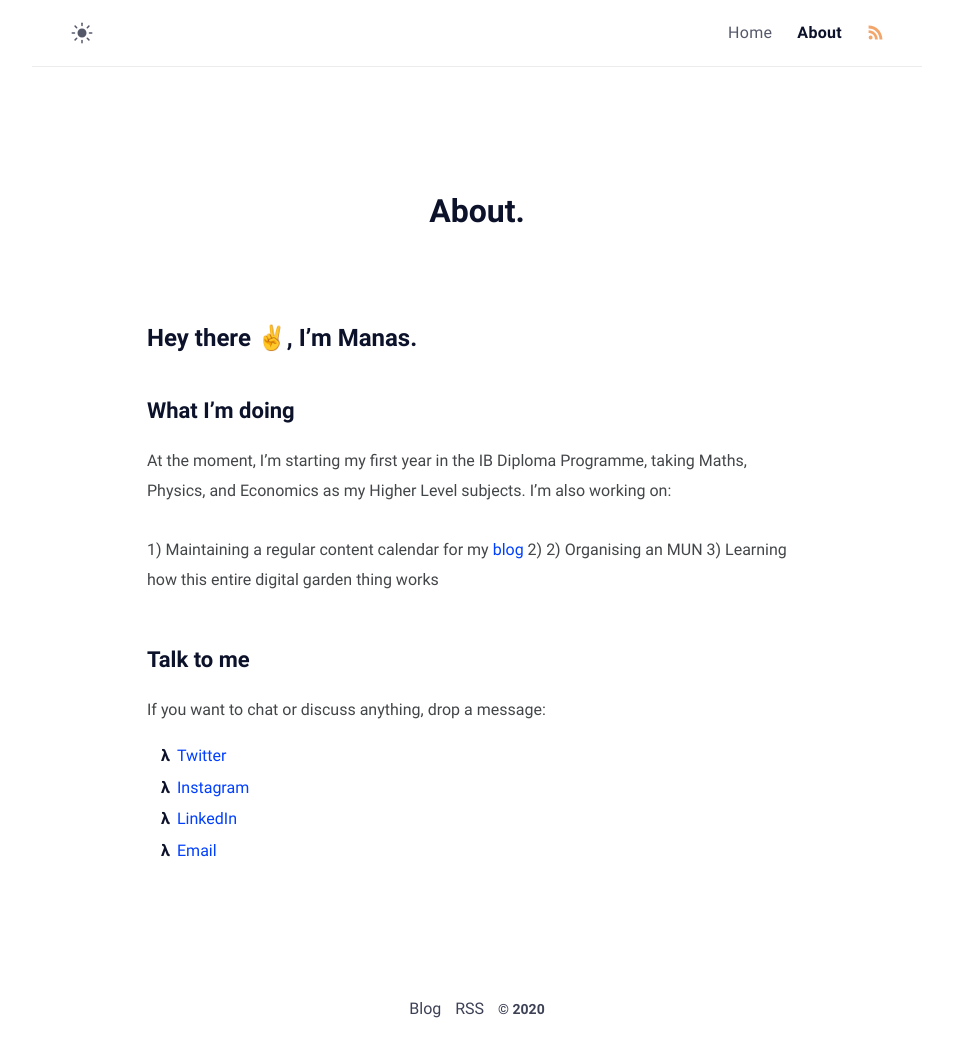
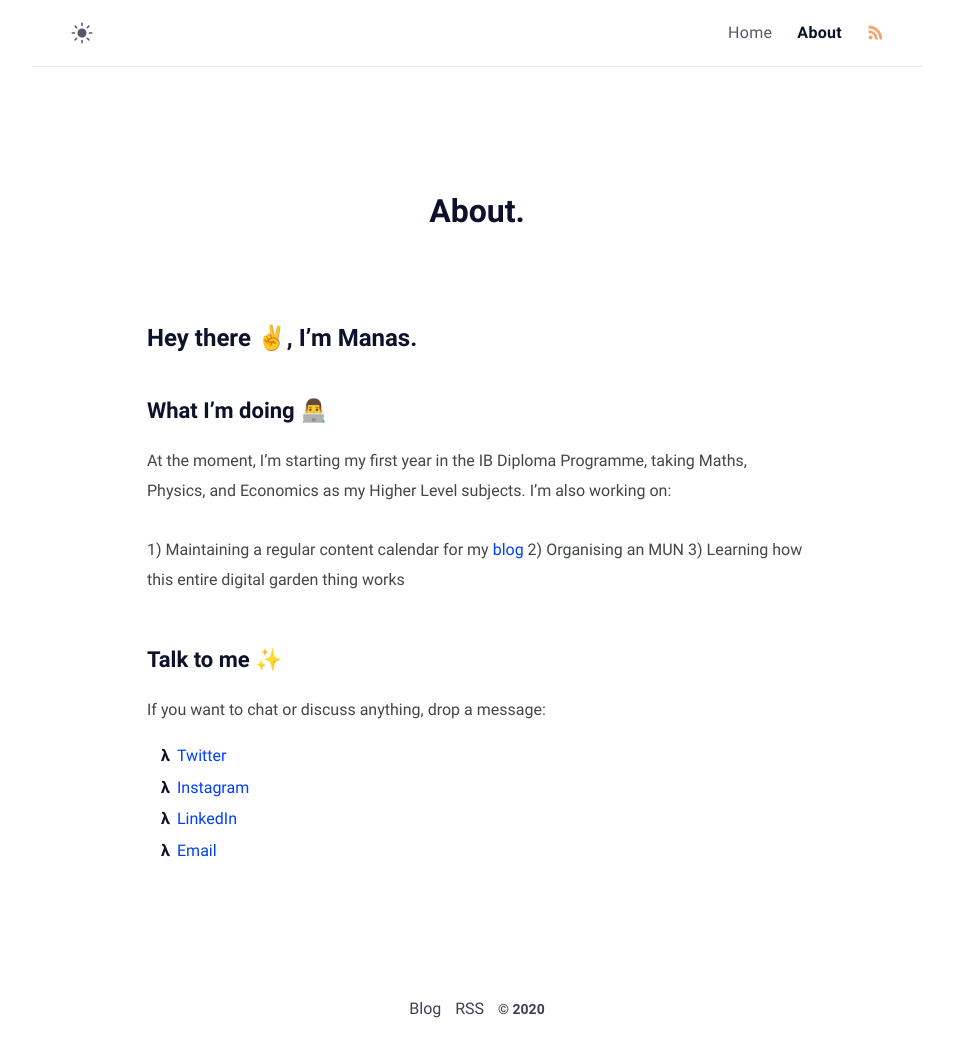
Before and after one commit to manassadasivuni/dg, a Jekyll site: the page built from about.md, in a window 1280 px wide. Shown: the whole page, without its empty margins (163-1116 px from the left). Built offline with Jekyll 4.4.1, drawn with Linux system fonts in a browser that asks for light colours.

```diff
--- a/about.md
+++ b/about.md
@@ -8,14 +8,14 @@ comments: false
 
 # Hey there ✌, I'm Manas.
 
-## What I'm doing
+## What I'm doing 👨‍💻
 At the moment, I'm starting my first year in the IB Diploma Programme, taking Maths, Physics, and Economics as my Higher Level subjects. I'm also working on:
 
 1) Maintaining a regular content calendar for my [blog](https://manassadasivuni.com)
-2) 2) Organising an MUN
+2) Organising an MUN
 3) Learning how this entire digital garden thing works
 
-## Talk to me
+## Talk to me ✨
 If you want to chat or discuss anything, drop a message:
 
 - [Twitter](https://twitter.com/sadasivunimanas)
```
Also changed, not shown: _posts/2020-08-13-tok-journal-entry-1-gender-bias.md (added, +17 -0 lines), 2 other files.
